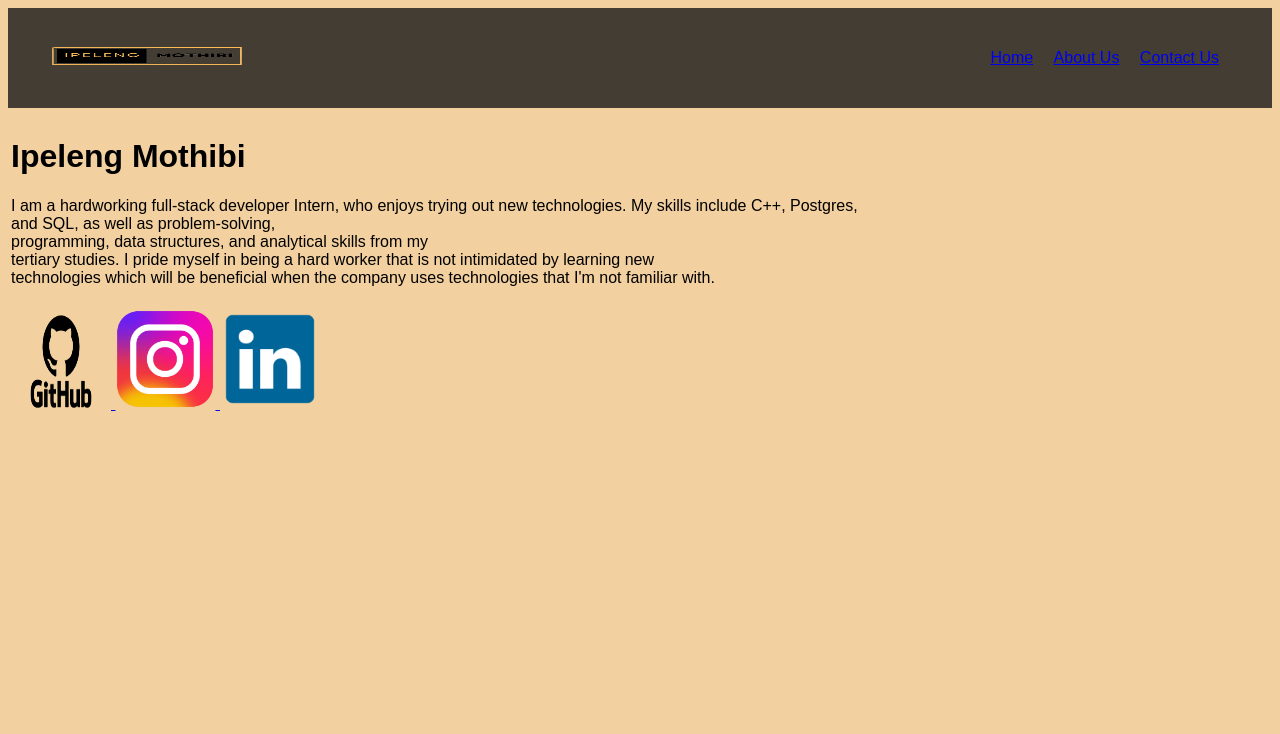
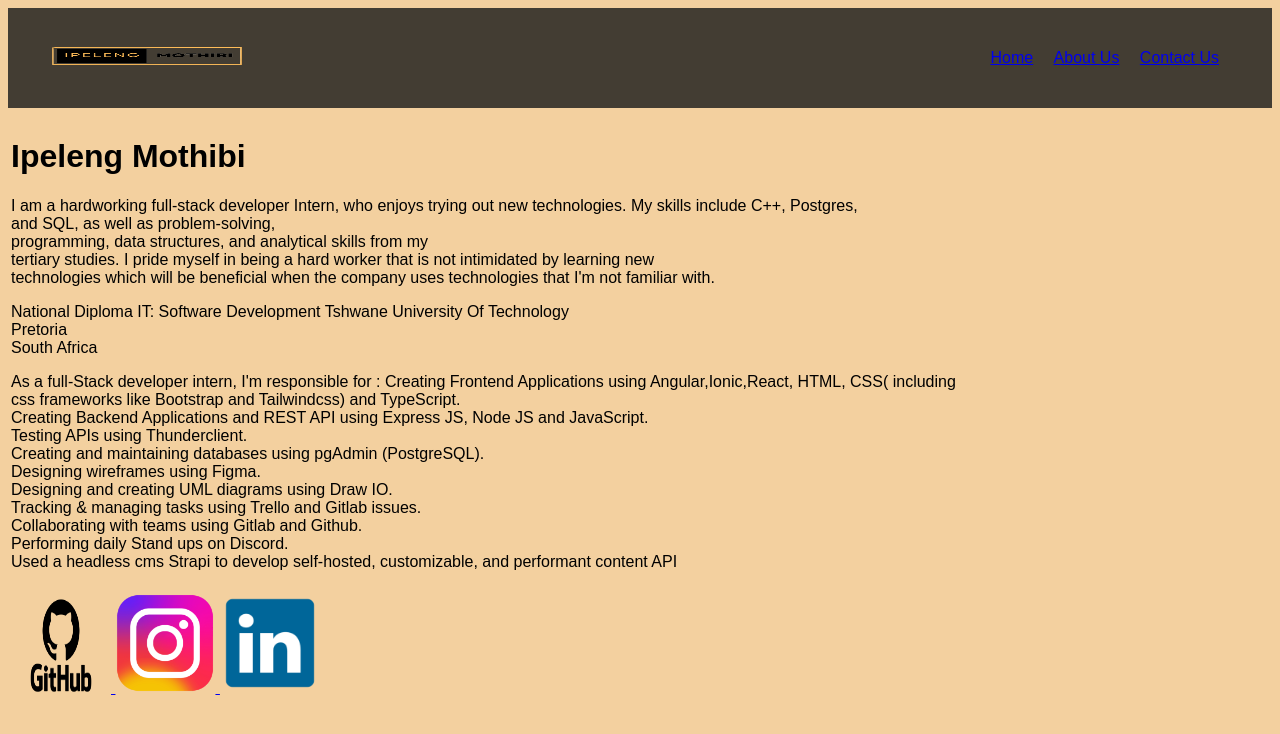
Before and after one commit to daisy-droid/mlabprofile, a website: page aboutus.html in a window 1280 px wide. Drawn offline with Linux system fonts and the light colour scheme.

Commit message:
css added Task 2

```diff
--- a/aboutus.html
+++ b/aboutus.html
@@ -46,6 +46,26 @@
                      that is not intimidated by learning new<br> technologies which will be beneficial when the company
                      uses technologies that I'm not familiar with.<br>
                 </p>
+                <p>
+                    National Diploma IT: Software Development
+                    Tshwane University Of Technology<br>
+                    Pretoria<br>
+                    South Africa<br>
+                </p>
+                <p>
+                    As a full-Stack developer intern, I'm responsible for :
+
+                    Creating Frontend Applications using Angular,Ionic,React, HTML, CSS( including <br>css frameworks like Bootstrap and Tailwindcss) and TypeScript.<br>
+                    Creating Backend Applications and REST API using Express JS, Node JS and JavaScript.<br>
+                    Testing APIs using Thunderclient.<br>
+                    Creating and maintaining databases using pgAdmin (PostgreSQL).<br>
+                    Designing wireframes using Figma.<br>
+                    Designing and creating UML diagrams using Draw IO.<br>
+                    Tracking & managing tasks using Trello and Gitlab issues.<br>
+                    Collaborating with teams using Gitlab and Github.<br>
+                    Performing daily Stand ups on Discord.<br>
+                    Used a headless cms Strapi to develop self-hosted, customizable, and performant content API
+                                    </p>
             </div>
 
             </td>
--- a/style.css
+++ b/style.css
@@ -1,4 +1,5 @@
 .container{
+  /* justify-content:space-between; display: flex; */
 
 }
 .i{
```
Also changed, not shown: contactus.html (+4 -1 lines), undraw_flying_drone_u3r2 (1).svg (added), 2 other files.
